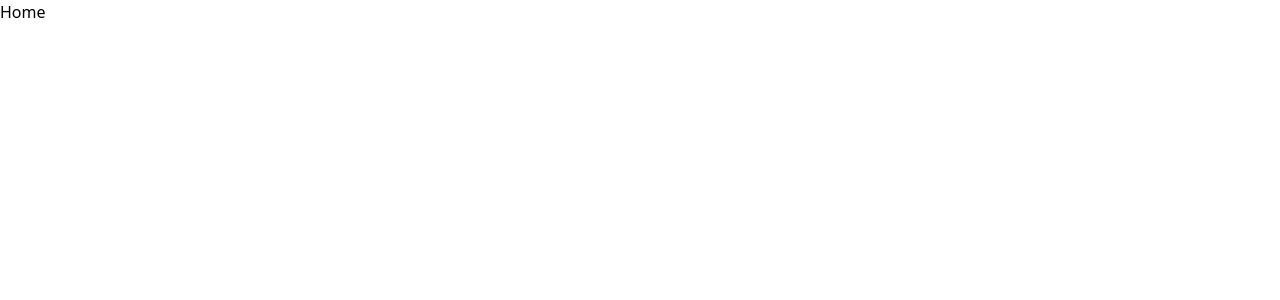
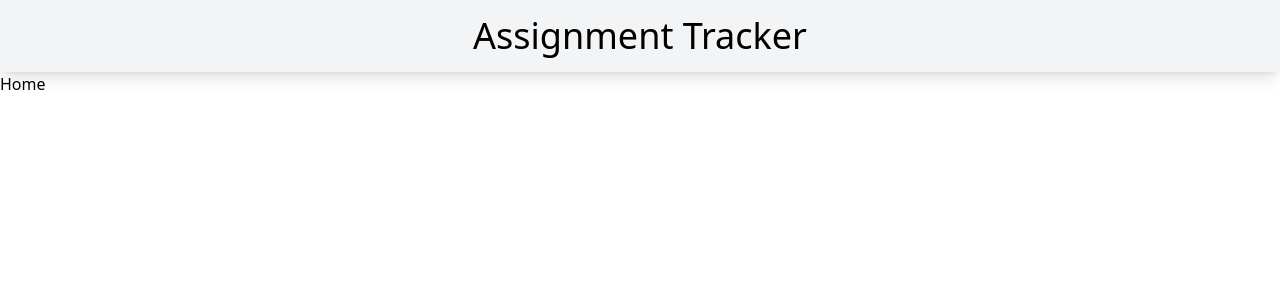
Before and after one commit to jdplumst/assignment-tracker, a React (Create React App) app in the folder client/: page / in a window 1280 px wide. Shown: the top 300 px of the page. Built offline with nearby package versions, Linux system fonts and the light colour scheme.

Commit message:
Add Navbar component

```diff
--- a/client/src/App.tsx
+++ b/client/src/App.tsx
@@ -1,10 +1,12 @@
 import { BrowserRouter, Routes, Route } from "react-router-dom";
+import Navbar from "./components/Navbar";
 import Home from "./pages/Home";
 import './styles/styles.css';
 
 const App = () => {
   return (
     <BrowserRouter>
+      <Navbar />
       <Routes>
         <Route path='/' element={ <Home /> } />
       </Routes>
--- /dev/null
+++ b/client/src/components/Navbar.tsx
@@ -0,0 +1,11 @@
+import { Link } from 'react-router-dom';
+
+const Navbar = () => {
+    return (
+        <nav className="relative w-full flex flex-wrap items-center justify-center py-4 bg-gray-100 shadow-lg navbar navbar-expand-lg navbar-light">
+            <Link to='/'><h1 className='text-4xl'>Assignment Tracker</h1></Link>
+        </nav>
+    );
+};
+
+export default Navbar;
```
